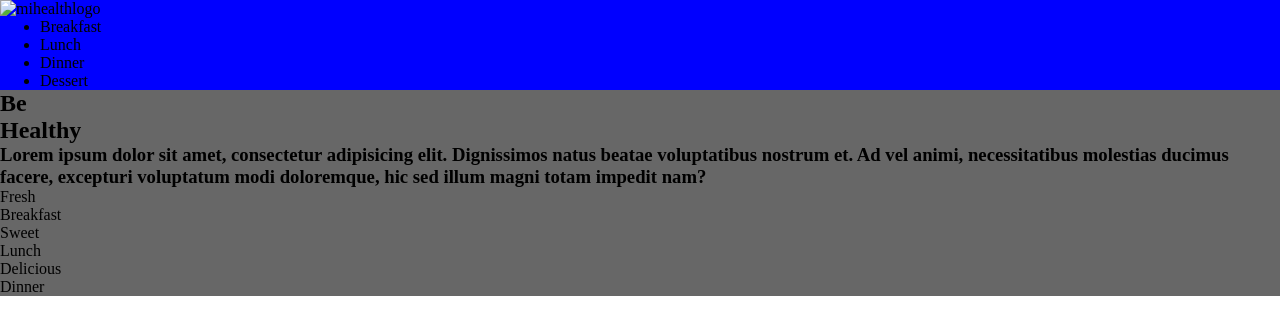
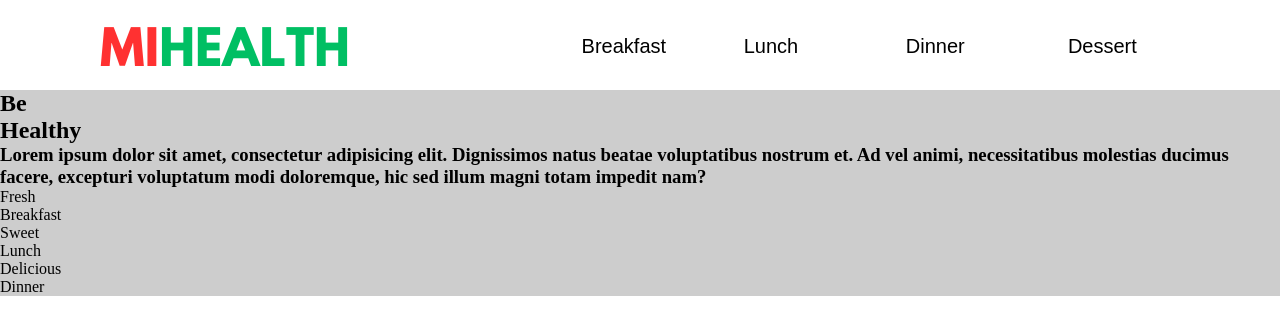
Before and after one commit to DrogonToothless/MiHealthProject, a plain HTML site: page index.html in a window 1280 px wide. Drawn offline with Linux system fonts and the light colour scheme.

Commit message:
styled header. it now looks like header

```diff
--- a/index.html
+++ b/index.html
@@ -8,7 +8,7 @@
 </head>
 <body>
     <header>
-        <img src="mihealthlogo" alt="mihealthlogo">
+        <div class="mihealthlogo"></div>
         <nav>
             <ul>
                 <li>Breakfast</li>
--- a/style.css
+++ b/style.css
@@ -4,9 +4,38 @@
 }
 header {
     width: 100%;
-    background-color: blue;
+    height: 90px;
+    background-color: white;
+    display: grid;
+    grid-template-areas: "logo nav";
+}
+.mihealthlogo {
+    width: 250px;
+    height: 43px;
+    background-image: url(images/MIHEALTH.png);
+    grid-area: logo;
+    position: relative;
+    left: 100px;
+    top: 25px;
+}
+nav {
+    height: 100%;
+    grid-area: nav;
+}
+nav ul {
+    padding: 0px;
+    display: flex;
+    position: relative;
+    top: 35px;
+    right: 50px;
+}
+nav ul li {
+    list-style-type: none;
+    flex: 4;
+    font-family: Arial;
+    font-size: 20px;
 }
 .selectionbanner {
     width: 100%;
-    background-color: rgb(103, 103, 103);
+    background-color: rgb(205, 205, 205);
 }
```
Also changed, not shown: images/MIHEALTH.png (added).
